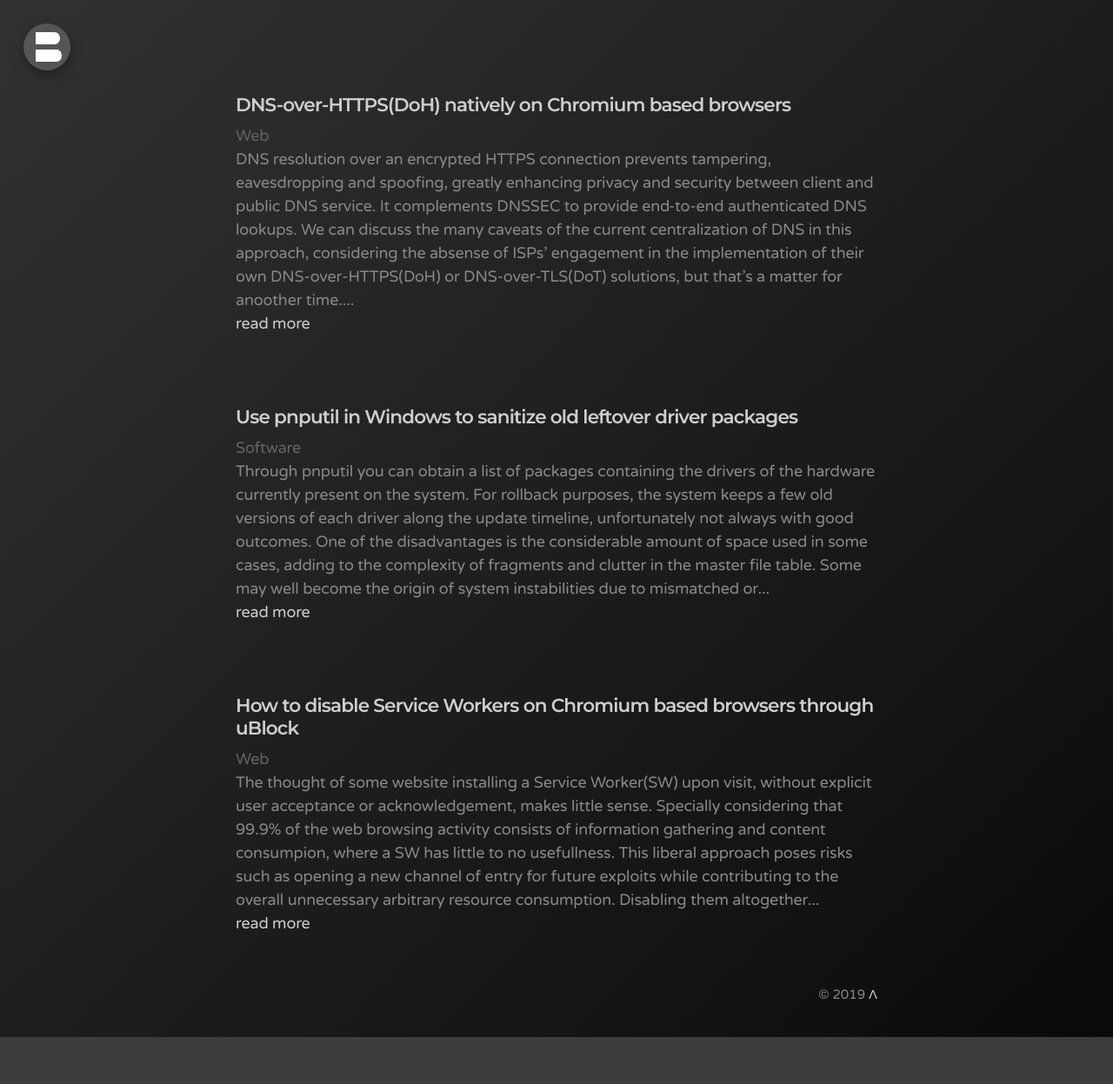
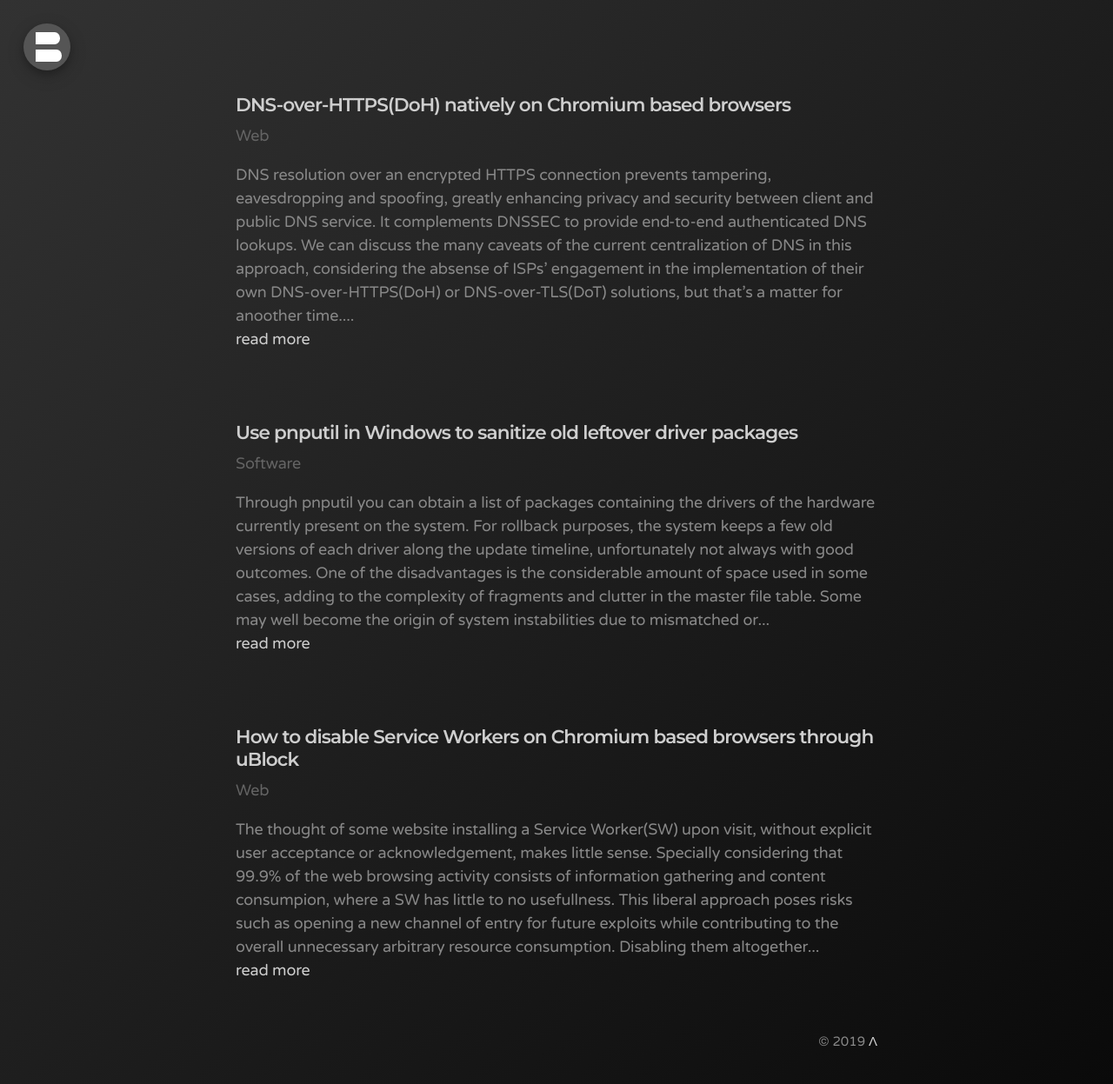
Before and after one commit to bonina/bonina.github.io, a Jekyll site: the page built from index.html, in a window 1280 px wide. Shown: the whole page at 87% size. Built offline with Jekyll 4.4.1, drawn with Linux system fonts in a browser that asks for light colours; the list of posts is cut into pages by our own code; before the commit the page ends 1193 px from its top, so only the background shows below that.

Commit message:
Update _posts.scss

```diff
--- a/_sass/_posts.scss
+++ b/_sass/_posts.scss
@@ -21,8 +21,8 @@
 
 .post-categories {
   display: block;
-  margin-top: .2rem;
-  //margin-bottom: 0rem;
+  margin-top: 0.4rem;
+  margin-bottom: 1rem;
   color: #646464;
 }
 
```
